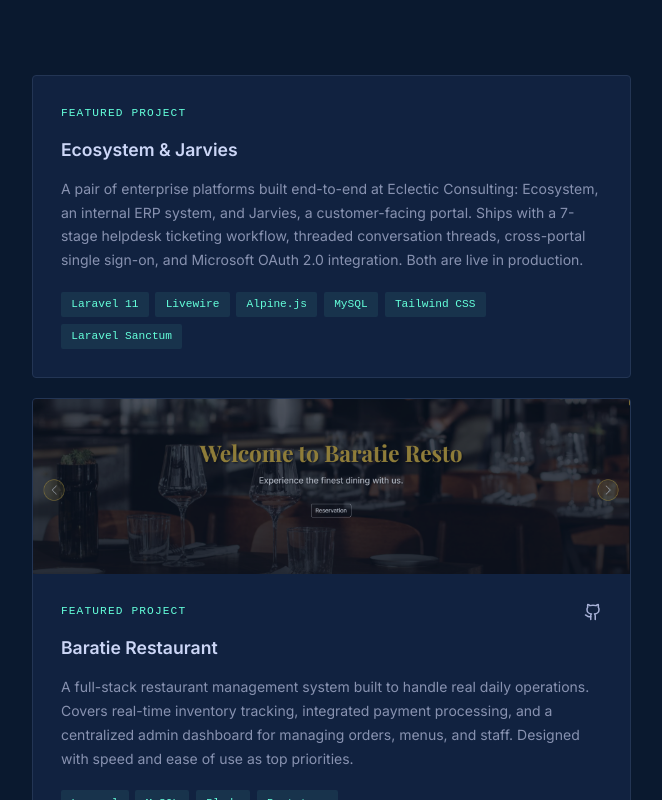
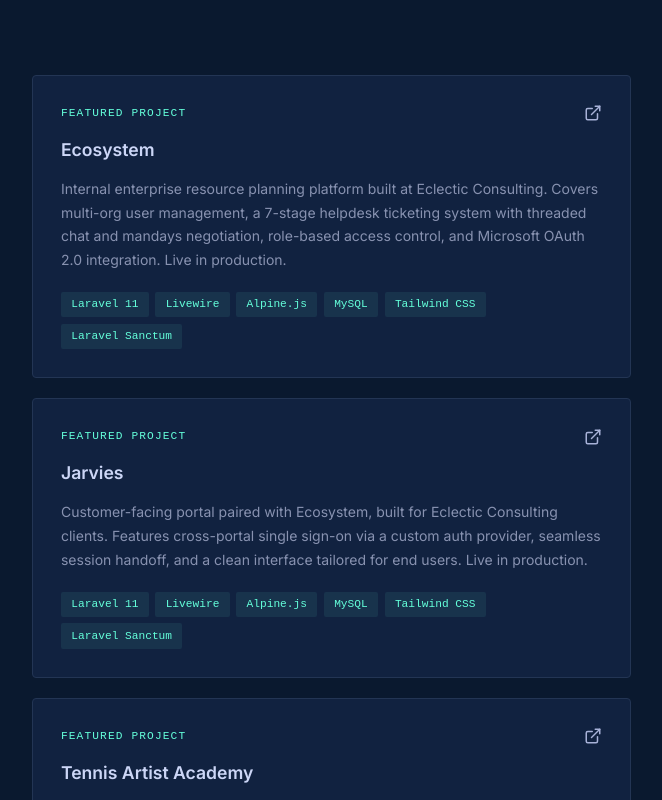
Before and after one commit to Seafarer07/portfolio, a React (Vite) app: page / in a window 1280 px wide. Shown: the part 860-1660 px from the top of the page, without its empty margins (553-1215 px from the left). Built offline with nearby package versions, Linux system fonts and the light colour scheme.

Commit message:
edit view

```diff
--- a/src/App.jsx
+++ b/src/App.jsx
@@ -45,18 +45,35 @@ const EXPERIENCES = [
 
 const PROJECTS = [
   {
-    title:       'Ecosystem & Jarvies',
-    description: 'A pair of enterprise platforms built end-to-end at Eclectic Consulting: Ecosystem, an internal ERP system, and Jarvies, a customer-facing portal. Ships with a 7-stage helpdesk ticketing workflow, threaded conversation threads, cross-portal single sign-on, and Microsoft OAuth 2.0 integration. Both are live in production.',
+    title:       'Ecosystem',
+    description: 'Internal enterprise resource planning platform built at Eclectic Consulting. Covers multi-org user management, a 7-stage helpdesk ticketing system with threaded chat and mandays negotiation, role-based access control, and Microsoft OAuth 2.0 integration. Live in production.',
     tech:        ['Laravel 11', 'Livewire', 'Alpine.js', 'MySQL', 'Tailwind CSS', 'Laravel Sanctum'],
     github:      null,
-    demo:        null,
+    demo:        "https://eclectic.co.id/",
+    images:      [],
+  },
+
+  {
+    title:       'Jarvies',
+    description: 'Customer-facing portal paired with Ecosystem, built for Eclectic Consulting clients. Features cross-portal single sign-on via a custom auth provider, seamless session handoff, and a clean interface tailored for end users. Live in production.',
+    tech:        ['Laravel 11', 'Livewire', 'Alpine.js', 'MySQL', 'Tailwind CSS', 'Laravel Sanctum'],
+    github:      null,
+    demo:        "https://help.eclectic.co.id/",
+    images:      [],
+  },
+  {
+    title:       'Tennis Artist Academy',
+    description: 'Production website for Tennis Artist Academy featuring course catalog, registration flow, and integrated checkout. Built with a clean, mobile-first design focused on conversion and ease of use.',
+    tech:        ['React.js', 'Vite', 'Tailwind CSS'],
+    github:      null,
+    demo:        "https://tennisartistacademy.com/",
     images:      [],
   },
   {
     title:       'Baratie Restaurant',
-    description: 'A full-stack restaurant management system built to handle real daily operations. Covers real-time inventory tracking, integrated payment processing, and a centralized admin dashboard for managing orders, menus, and staff. Designed with speed and ease of use as top priorities.',
+    description: 'A full-stack restaurant management system built to handle real daily operations. Covers real-time inventory tracking, integrated payment processing, and a centralized admin dashboard for managing orders, menus, and staff.',
     tech:        ['Laravel', 'MySQL', 'Blade', 'Bootstrap'],
-    github:      'https://github.com/Seafarer07',
+    github:      "https://github.com/Seafarer07/BaratieResto",
     demo:        null,
     images:      [baratieImg],
   },
@@ -64,7 +81,7 @@ const PROJECTS = [
     title:       'Reuse Mart',
     description: 'A second-hand goods marketplace with a complete buyer and seller experience. Features advanced search with filters, a seller management dashboard, and a clean checkout flow built to handle real transactional traffic without friction.',
     tech:        ['Laravel', 'Tailwind CSS', 'MySQL'],
-    github:      null,
+    github:      "https://github.com/bintang-anindya/P3L_Reborn",
     demo:        null,
     images:      [reusemartImg],
   },
@@ -280,7 +297,7 @@ const Experience = () => {
 /* ─── Projects ────────────────────────────────────────────────────────────── */
 
 const ProjCard = ({ p, delay }) => {
-  const [ref, inView] = useInView(0.08);
+  const [ref, inView] = useInView(0);
   const [imgIdx, setImgIdx] = useState(0);
   const hasImages = p.images && p.images.length > 0;
   const multi     = hasImages && p.images.length > 1;
@@ -356,7 +373,7 @@ const Projects = () => (
     <h2 className="section-heading">Projects</h2>
     <div className="proj-list">
       {PROJECTS.map((p, i) => (
-        <ProjCard key={p.title} p={p} delay={i * 120} />
+        <ProjCard key={p.title} p={p} delay={i * 60} />
       ))}
     </div>
   </section>
--- a/src/index.css
+++ b/src/index.css
@@ -288,48 +288,6 @@ img { display: block; max-width: 100%; }
 
 .inline-link:hover { border-bottom-color: var(--teal); }
 
-/* ─── Stats row ───────────────────────────────────────────────────────────── */
-
-.stats-row {
-  display: grid;
-  grid-template-columns: repeat(4, 1fr);
-  gap: 0;
-  margin: 2.5rem 0 2rem;
-  border: 1px solid var(--lightest-navy);
-  border-radius: 4px;
-  overflow: hidden;
-}
-
-.stat-item {
-  display: flex;
-  flex-direction: column;
-  align-items: center;
-  padding: 1.4rem 1rem;
-  border-right: 1px solid var(--lightest-navy);
-  text-align: center;
-  transition: background 0.25s var(--ease);
-}
-
-.stat-item:last-child { border-right: none; }
-
-.stat-item:hover { background: var(--teal-tint); }
-
-.stat-num {
-  font-size: clamp(1.6rem, 3vw, 2rem);
-  font-weight: 700;
-  color: var(--lightest-slate);
-  line-height: 1;
-  font-variant-numeric: tabular-nums;
-}
-
-.stat-label {
-  font-family: var(--mono);
-  font-size: 0.68rem;
-  color: var(--slate);
-  letter-spacing: 0.06em;
-  margin-top: 0.4rem;
-  text-transform: uppercase;
-}
 
 /* ─── Skills list ─────────────────────────────────────────────────────────── */
 
@@ -353,11 +311,6 @@ img { display: block; max-width: 100%; }
   font-weight: 600;
 }
 
-/* keep old selector around for the closing brace below */
-.skills-grid li::before {
-  content: '';
-  display: none;
-}
 
 /* ─── Experience ──────────────────────────────────────────────────────────── */
 
@@ -428,28 +381,6 @@ img { display: block; max-width: 100%; }
   line-height: 1.75;
 }
 
-.bullet-list {
-  display: flex;
-  flex-direction: column;
-  gap: 0.75rem;
-}
-
-.bullet-list li {
-  position: relative;
-  padding-left: 1.5rem;
-  font-size: 0.9rem;
-  color: var(--slate);
-  line-height: 1.7;
-}
-
-.bullet-list li::before {
-  content: '▹';
-  position: absolute;
-  left: 0;
-  color: var(--teal);
-  font-size: 0.72rem;
-  top: 0.3rem;
-}
 
 .view-more-link {
   display: inline-flex;
@@ -817,22 +748,10 @@ img { display: block; max-width: 100%; }
     border-bottom-color: var(--teal);
   }
 
-  .stats-row {
-    grid-template-columns: repeat(2, 1fr);
-  }
-
-  .stat-item:nth-child(2) { border-right: none; }
-
-  .stat-item:nth-child(3),
-  .stat-item:nth-child(4) {
-    border-top: 1px solid var(--lightest-navy);
-  }
-
   .form-row { grid-template-columns: 1fr; }
   .contact-form { max-width: 100%; }
 }
 
 @media (max-width: 480px) {
   .layout { padding: 0 1.25rem; }
-  .stats-row { grid-template-columns: repeat(2, 1fr); }
 }
```
